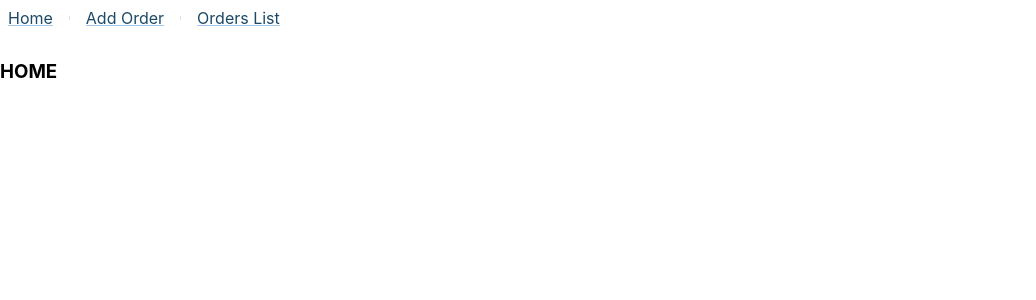
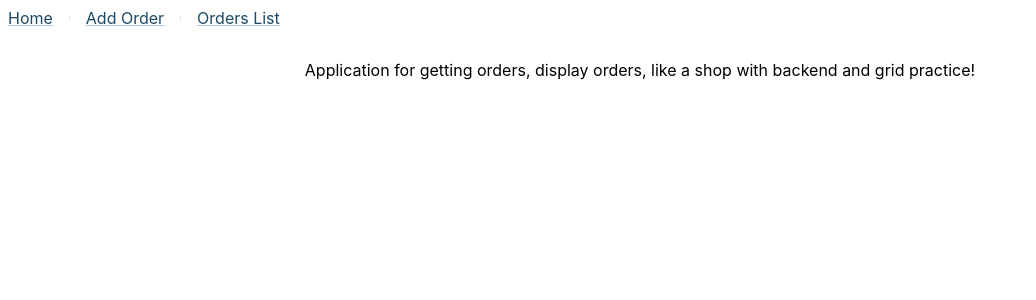
Before and after one commit to Tiinzzy/react-projects, a React (Create React App) app in the folder department-shop/: page / in a window 1280 px wide. Shown: the top 300 px of the page, without its empty margins (0-1036 px from the left). Built offline with nearby package versions, Linux system fonts and the light colour scheme.

Commit message:
Created home component and remove <h1> tag in app

```diff
--- a/department-shop/src/App.js
+++ b/department-shop/src/App.js
@@ -6,6 +6,7 @@ import { BrowserRouter, Routes, Route } from "react-router-dom";
 import OrdersList from './components/OrdersList';
 import DropDownMenu from './components/DropDownMenu';
 import Header from './components/Header';
+import Home from './components/Home';
 
 export default function App() {
 
@@ -15,7 +16,7 @@ export default function App() {
 
       <BrowserRouter>
         <Routes>
-          <Route path="/" element={<h3>HOME</h3>} />
+          <Route path="/" element={<Home/>} />
           <Route path="/add-order" element={<DropDownMenu />} />
           <Route path="/list-orders" element={<OrdersList />} />
           <Route path='*' element={<h3>Error</h3>} />
--- /dev/null
+++ b/department-shop/src/components/Home.js
@@ -0,0 +1,32 @@
+import React from "react";
+
+import Box from '@mui/material/Box';
+
+
+const headerStyle = {
+    cursor: 'pointer',
+    color: '#1c4966'
+}
+
+class Home extends React.Component {
+
+    constructor(props) {
+        super(props);
+        this.state = {
+        }
+
+    }
+
+    render() {
+        return (
+            <>
+                <Box display='flex' justifyContent="center">
+                    Application for getting orders, display orders, like a shop with backend and grid practice!
+
+                </Box>
+
+            </>
+        );
+    }
+}
+export default Home;
```
